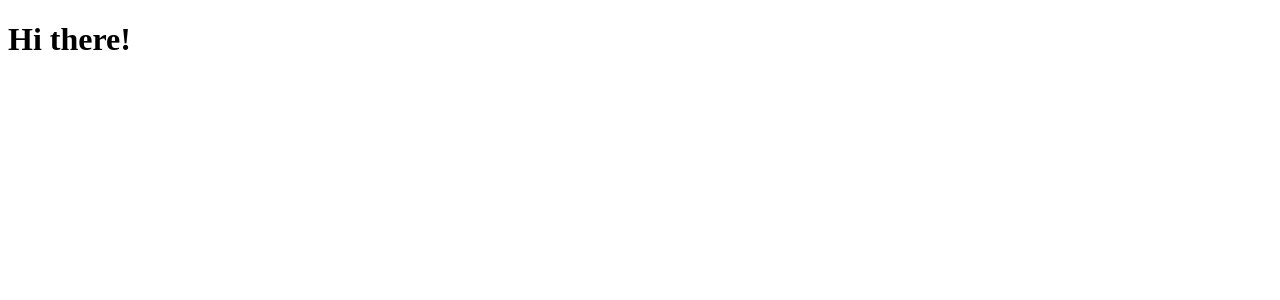
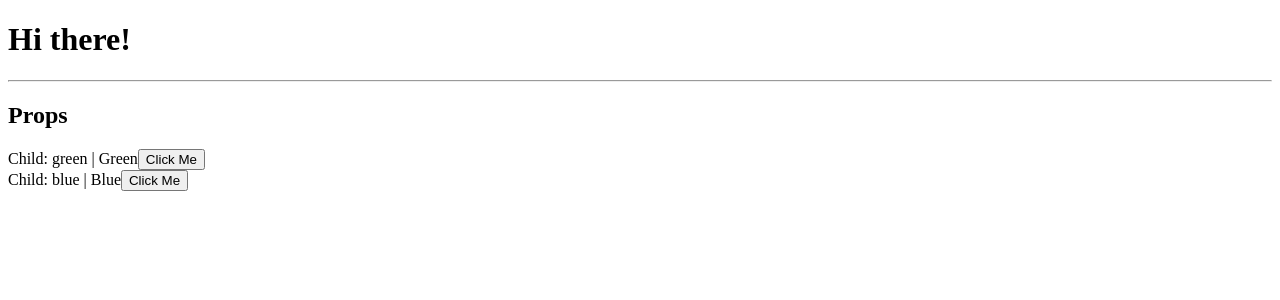
Before and after one commit to ddankel-learning/ts-7-react, a React (Create React App) app: page / in a window 1280 px wide. Shown: the top 300 px of the page. Built offline with nearby package versions, Linux system fonts and the light colour scheme.

Commit message:
Experimenting with prop definition

```diff
--- a/src/index.tsx
+++ b/src/index.tsx
@@ -1,5 +1,6 @@
 // 1) Import ReactDOM library
 import ReactDOM from "react-dom/client";
+import Parent from "./props/Parent";
 
 // 2) Get a reference to the div with ID root
 const el = document.getElementById("root");
@@ -12,6 +13,9 @@ const App = () => {
   return (
     <div>
       <h1>Hi there!</h1>
+      <hr/>
+      <h2>Props</h2>
+      <Parent/>
     </div>
   );
 };
--- /dev/null
+++ b/src/props/Child.tsx
@@ -0,0 +1,25 @@
+import React from "react";
+
+interface ChildProps {
+  color: string;
+  onClick: () => void;
+  children?: React.ReactNode;
+}
+
+export const Child = ({ color, onClick, children }: ChildProps) => {
+  return (
+    <div>
+      Child: {color} | {children}
+      <button onClick={onClick}>Click Me</button>
+    </div>
+  );
+};
+
+export const ChildAsFC: React.FC<ChildProps> = ({ color, onClick, children }) => {
+  return (
+    <div>
+      Child: {color} | {children}
+      <button onClick={onClick}>Click Me</button>
+    </div>
+  );
+};
--- /dev/null
+++ b/src/props/Parent.tsx
@@ -0,0 +1,18 @@
+import { Child, ChildAsFC } from "./Child";
+
+const handleClick = () => console.log("clicked!");
+
+const Parent = () => {
+  return (
+    <>
+      <Child color="green" onClick={handleClick}>
+        Green
+      </Child>
+      <ChildAsFC color="blue" onClick={handleClick}>
+        Blue
+      </ChildAsFC>
+    </>
+  );
+};
+
+export default Parent;
```
